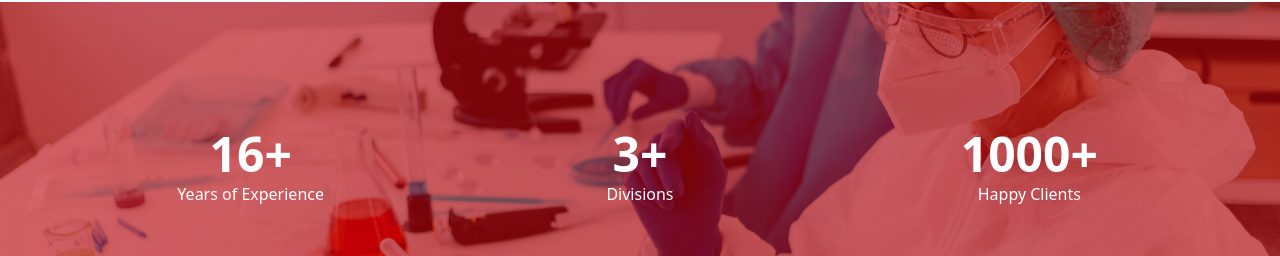
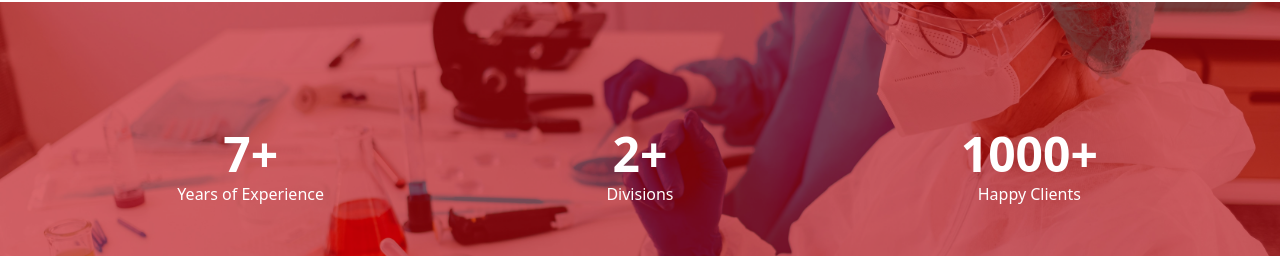
Before and after one commit to jarvis-sudo/novelty, a React (Vite) app: page /about in a window 1280 px wide. Shown: the part 1240-1496 px from the top of the page. Built offline with nearby package versions, Linux system fonts and the light colour scheme.

Commit message:
parallax

```diff
--- a/src/components/aboutUs/Stats.jsx
+++ b/src/components/aboutUs/Stats.jsx
@@ -66,17 +66,29 @@ const Counter = ({ target, label, startDelay = 0, trigger }) => {
 
 export default function Stats() {
   const stats = [
-    { target: 16, label: 'Years of Experience' },
-    { target: 3, label: 'Divisions' },
+    { target: 7, label: 'Years of Experience' },
+    { target: 2, label: 'Divisions' },
     { target: 1000, label: 'Happy Clients' },
   ];
 
   const [inView, setInView] = useState(false);
+  const [isDesktop, setIsDesktop] = useState(false);
   const sectionRef = useRef(null);
   const hasTriggered = useRef(false);
 
+  useEffect(() => {
+    const checkDesktop = () => {
+      setIsDesktop(window.innerWidth >= 1024);
+    };
+
+    checkDesktop();
+    window.addEventListener('resize', checkDesktop);
+    return () => window.removeEventListener('resize', checkDesktop);
+  }, []);
 
   useEffect(() => {
+    if (isDesktop) return;
+
     const observer = new IntersectionObserver(
       ([entry]) => {
         if (entry.isIntersecting && !hasTriggered.current) {
@@ -94,7 +106,7 @@ export default function Stats() {
     }
 
     return () => observer.disconnect();
-  }, []);
+  }, [isDesktop]);
 
   return (
     <section
@@ -105,7 +117,7 @@ export default function Stats() {
         backgroundPosition: 'center',
         backgroundRepeat: 'no-repeat',
         backgroundSize: 'cover',
-        backgroundAttachment: 'scroll',
+        backgroundAttachment: isDesktop ? 'fixed' : 'scroll',
       }}
     >
       <div className="absolute inset-0 bg-red-700 opacity-60 pointer-events-none" />
@@ -113,24 +125,26 @@ export default function Stats() {
       <div className="relative z-10 max-w-6xl mx-auto px-4">
         <div className="grid grid-cols-1 sm:grid-cols-2 md:grid-cols-3 gap-8 md:gap-12">
           {stats.map((stat, i) => (
+            <div key={stat.label} className="text-center text-white">
+              {isDesktop ? (
+                <>
+                  <div className="text-3xl md:text-5xl font-bold tabular-nums">
+                    {stat.target}+
+                  </div>
+                  <div className="text-sm md:text-base mt-1">{stat.label}</div>
+                </>
+              ) : (
                 <Counter
-              key={stat.label}
                   target={stat.target}
                   label={stat.label}
                   startDelay={i * 200}
                   trigger={inView}
                 />
+              )}
+            </div>
           ))}
         </div>
       </div>
-
-      <style>{`
-        @media (min-width: 768px) {
-          section[style*="background"] {
-            background-attachment: fixed !important;
-          }
-        }
-      `}</style>
     </section>
   );
 }
--- a/src/pages/About.jsx
+++ b/src/pages/About.jsx
@@ -15,7 +15,7 @@ const About = () => {
         <Intro/>
         <Journey/>
         <Stats/>
-        <Portfolio/>
+                      <Portfolio/>
         <Quality/>
         <Vision/>
 
```
Lines whose indentation alone changed are shown as unchanged.
